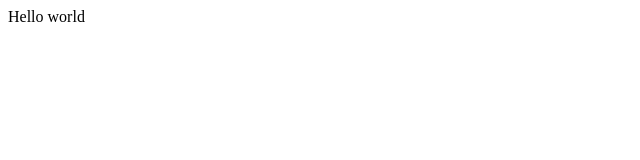
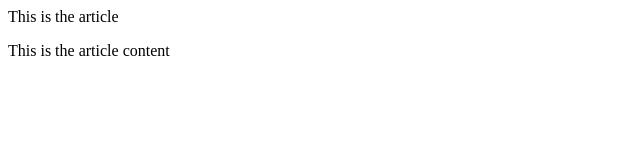
Before and after one commit to RasuwanK/test, a plain HTML site: page index.html in a window 1280 px wide. Shown: the whole page, without its empty margins (0-640 px from the left). Drawn offline with Linux system fonts and the light colour scheme.

Commit message:
Added new commit

```diff
--- a/index.html
+++ b/index.html
@@ -1 +1,13 @@
-<p>Hello world</p>
+<html>
+  <head>
+    <title>Hello world</title>
+  </head>
+  <body>
+    <main>
+      <article>
+        <header>This is the article</header>
+        <p>This is the article content</p>
+      </article>
+    </main>
+  </body>
+</html>
```
